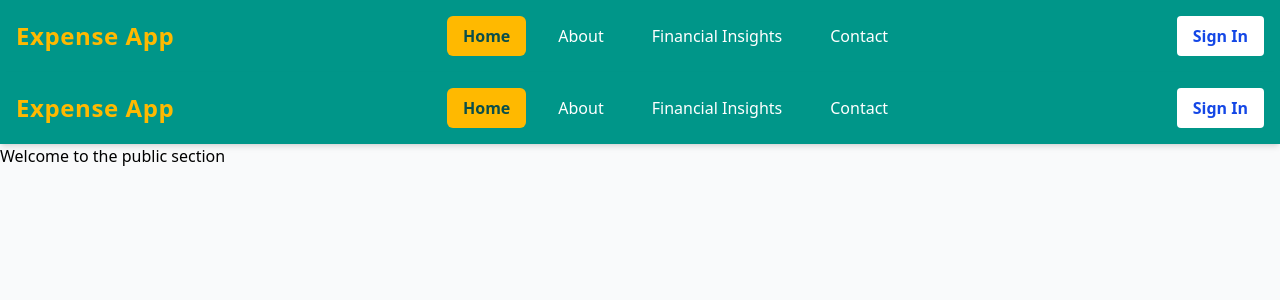
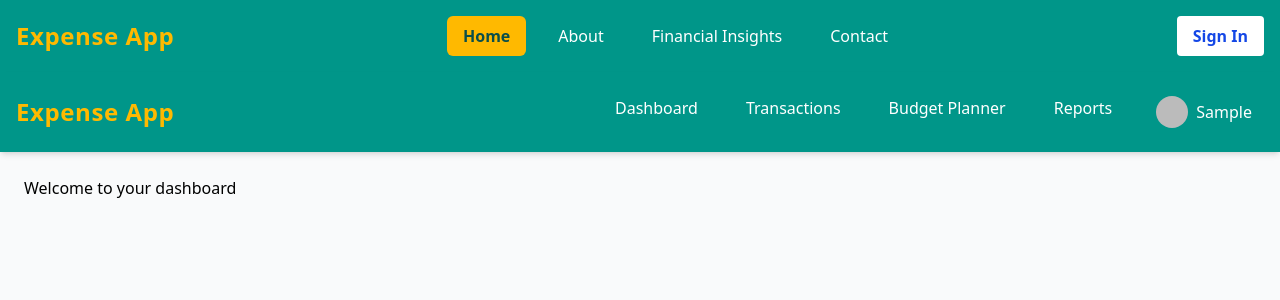
Before and after one commit to Saurabhchauhan001/Expense-management, a Next.js app: page / in a window 1280 px wide. Shown: the top 300 px of the page. Built offline with nearby package versions, Linux system fonts and the light colour scheme; no server answers; sample sign-in values are in the browser's storage.

Commit message:
adding page to privet folder

```diff
--- /dev/null
+++ b/src/app/(private)/page.js
@@ -0,0 +1,3 @@
+export default function PrivateHome() {
+  return <div>Welcome to your dashboard</div>;
+}
```
